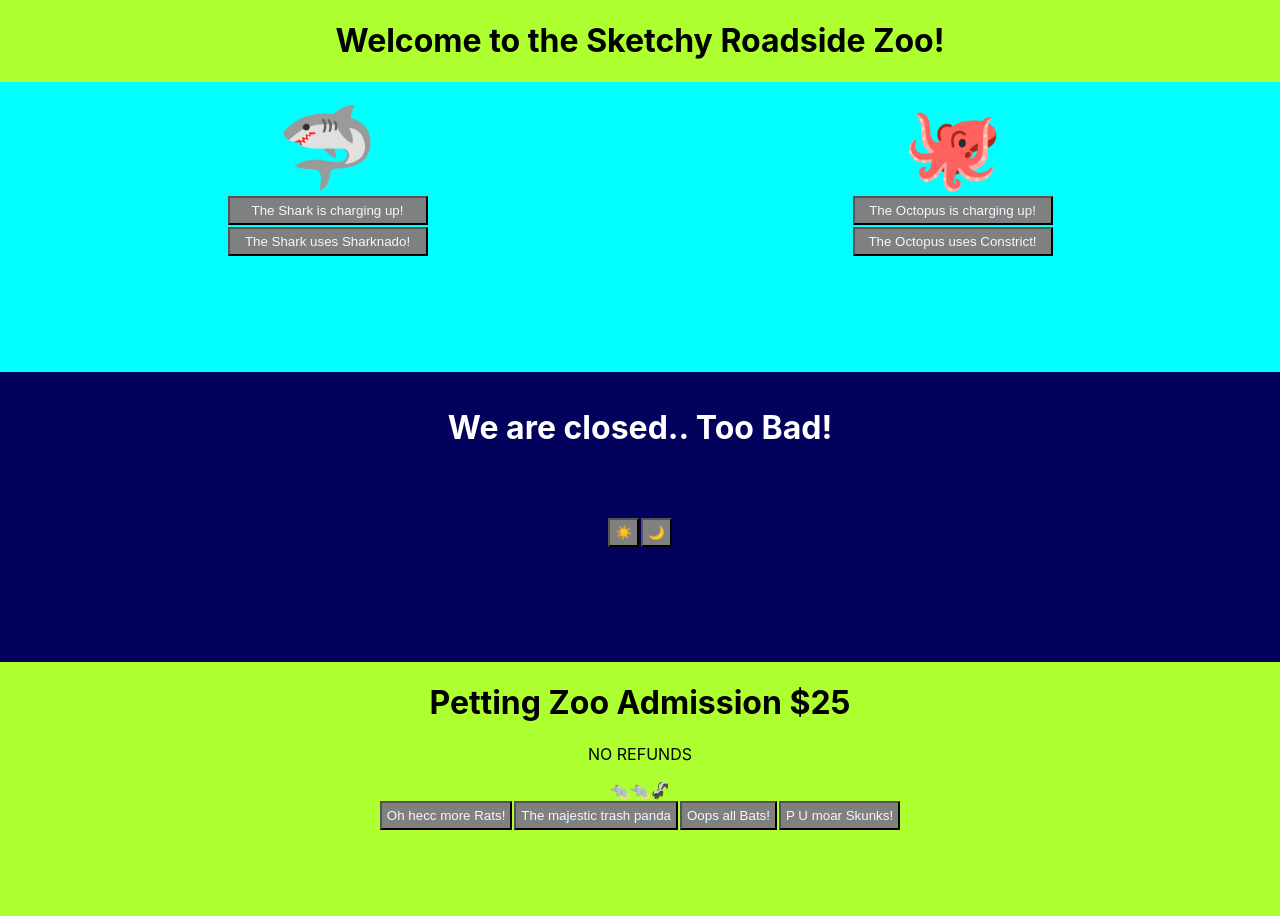
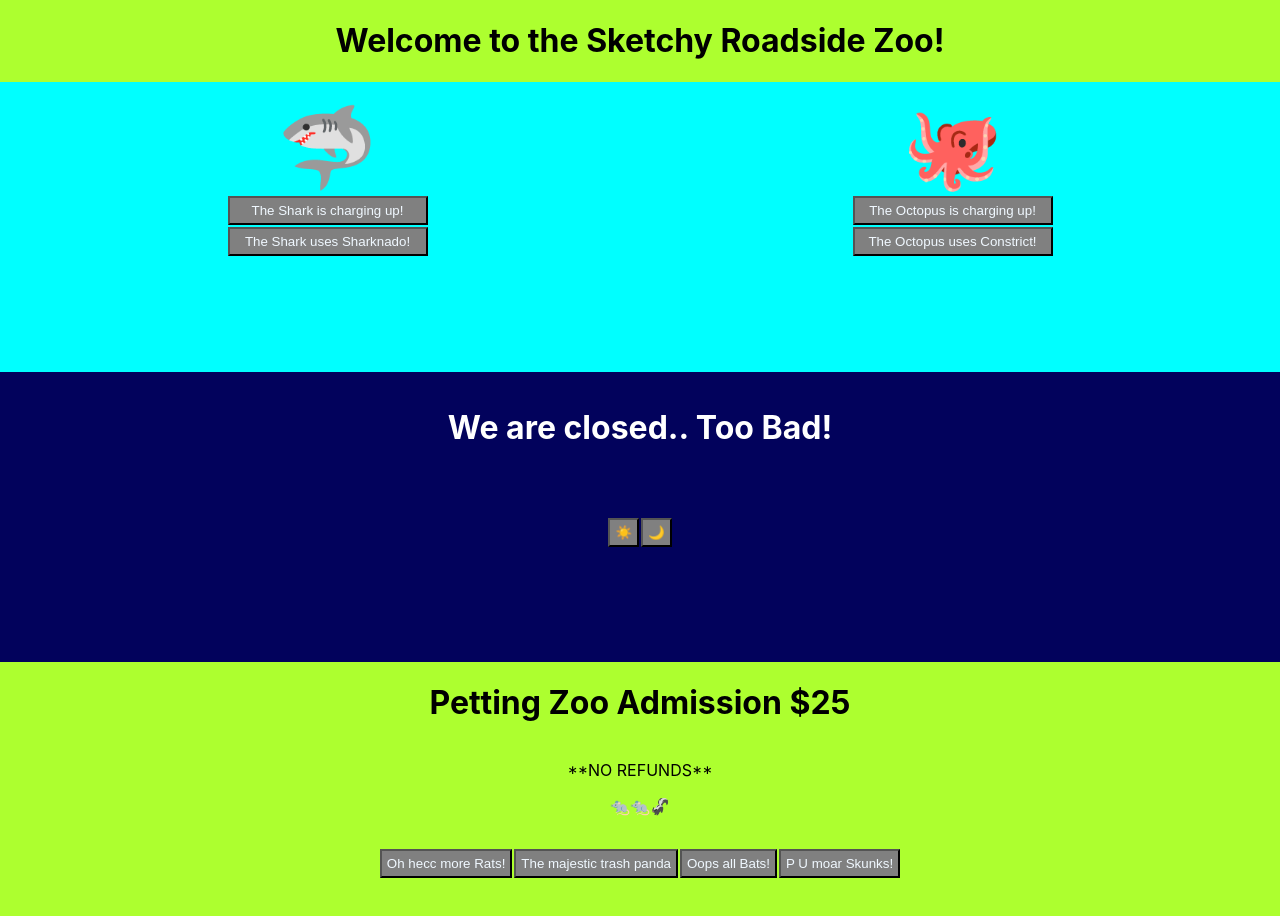
Before and after one commit to Kevin-Roney/busy-zooFS, a React (Create React App) app: page / in a window 1280 px wide. Shown: the top 916 px of the page. Built offline with nearby package versions, Linux system fonts and the light colour scheme.

Commit message:
applied grid display to AnimalParade

```diff
--- a/src/AnimalParade/AnimalParade.js
+++ b/src/AnimalParade/AnimalParade.js
@@ -22,16 +22,18 @@ export default function AnimalParade({ animals, setAnimals }) {
   return (
     <div className='parade'>
       <h1>Petting Zoo Admission $25</h1>
-      <p>NO REFUNDS</p>
+      <p>**NO REFUNDS**</p>
       <div>
         {
           animals.map((animal, index) => <Animal key={animal + index} animal={animal}/>)
         }
       </div>
-      <button onClick={handleAddRat}>Oh hecc more Rats!</button>
-      <button onClick={handleAddRaccoon}>The majestic trash panda</button>
-      <button onClick={handleAddBat}>Oops all Bats!</button>
-      <button onClick={handleAddSkunk}>P U moar Skunks!</button>
+      <div>
+        <button onClick={handleAddRat}>Oh hecc more Rats!</button>
+        <button onClick={handleAddRaccoon}>The majestic trash panda</button>
+        <button onClick={handleAddBat}>Oops all Bats!</button>
+        <button onClick={handleAddSkunk}>P U moar Skunks!</button>
+      </div>
     </div>
   );
 }
--- a/src/App.css
+++ b/src/App.css
@@ -48,3 +48,8 @@ button {
   background-color: rgb(2, 2, 92);
   color: white;
 }
+
+.parade {
+  display: grid;
+  grid-template-rows: .1fr .1fr .5fr 1fr;
+}
```
